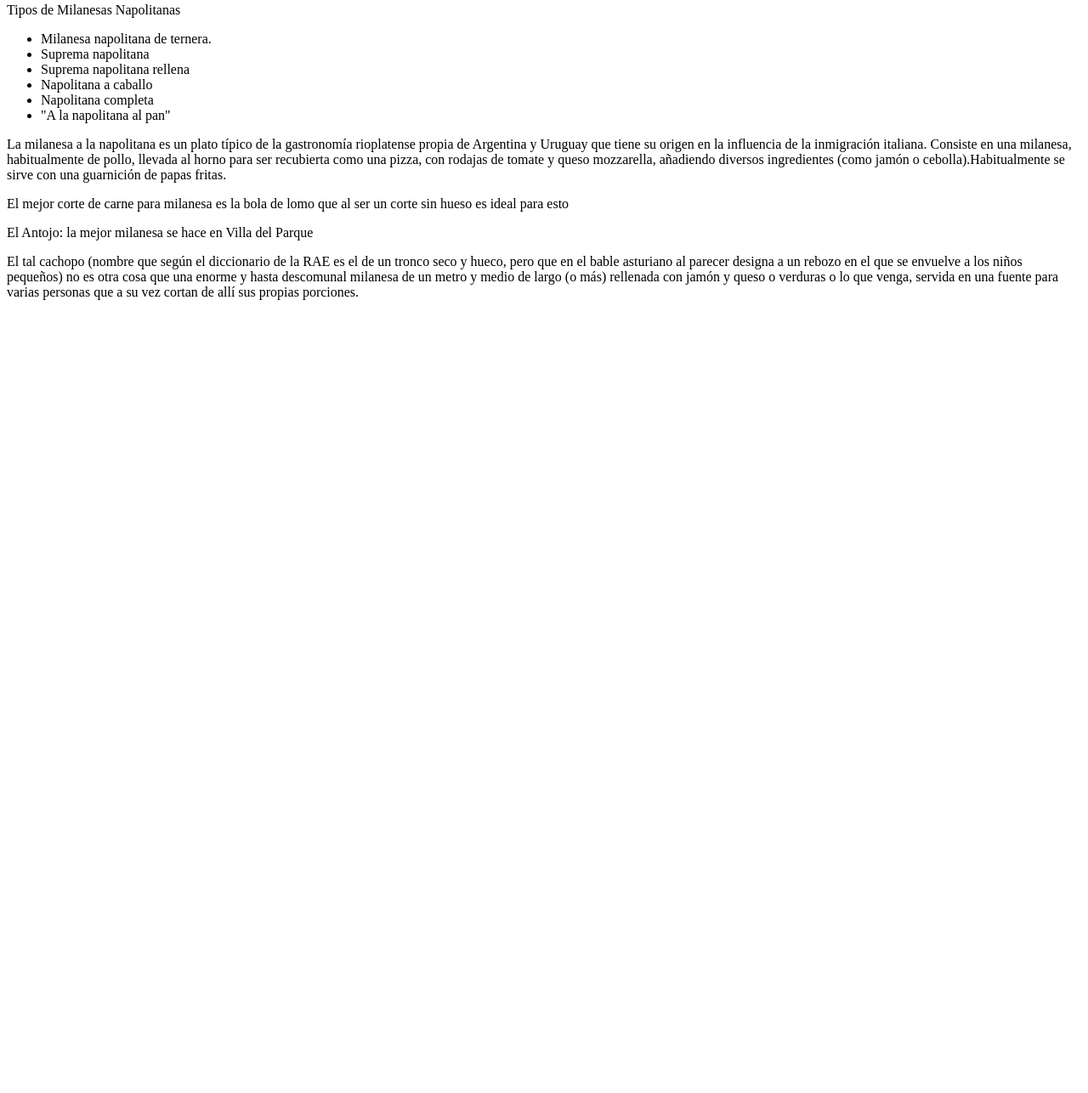
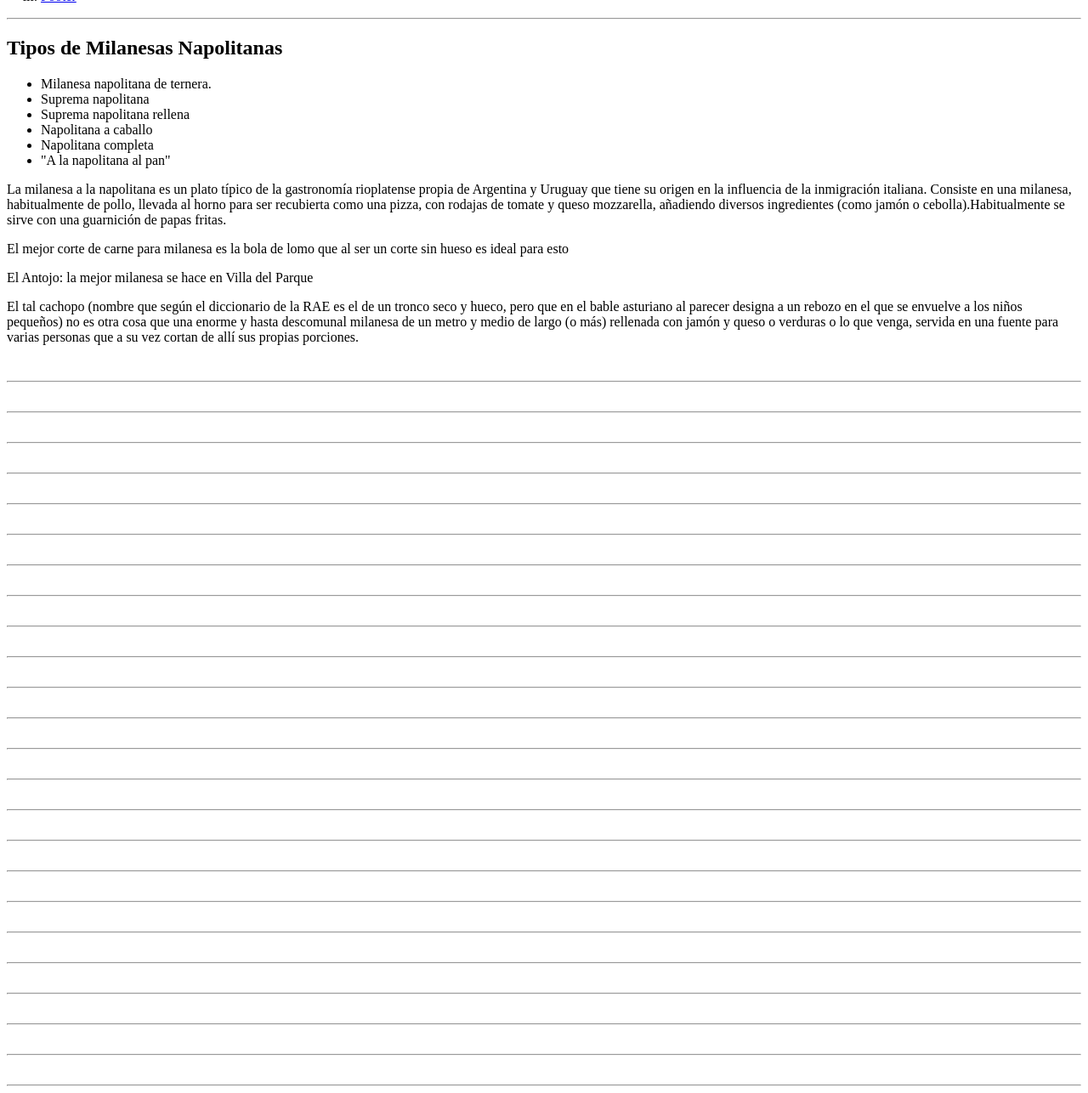
Before and after one commit to JoeL2481/HTMLCurso, a plain HTML site: page Clase 3/menu.html in a window 1280 px wide. Shown: the part 286-1572 px from the top of the page at 85% size. Before the commit the page ends 800 px from the top, so only its background shows below. Drawn offline with Linux system fonts and the light colour scheme.

Commit message:
Update menu.html

```diff
--- a/Clase 3/menu.html
+++ b/Clase 3/menu.html
@@ -12,14 +12,16 @@
 </head>
 <body>
     <header>
-        <img src="./milanga.jpg" alt="milanesa" width="22%">
-        <ol>
+        <img src="./milanga.jpg" title="Milanesa napolitana" alt="milanesa" width="22%">
+        <ol type="i">
             <li>Home</li>
             <li><a href="https://es.wikipedia.org/wiki/Milanesa_napolitana" target="_blank">Napolitana?</a></li>
+            <li><a href="#pie">Footer</a></li>
         </ol>
     </header>
+    <hr>
     <nav>
-        Tipos de Milanesas Napolitanas
+        <h1>Tipos de Milanesas Napolitanas</h1>
         <ul>
             <li>Milanesa napolitana de ternera.</li>
             <li>Suprema napolitana</li>
@@ -45,6 +47,54 @@
             <p>El tal cachopo (nombre que según el diccionario de la RAE es el de un tronco seco y hueco, pero que en el bable asturiano al parecer designa a un rebozo en el que se envuelve a los niños pequeños) no es otra cosa que una enorme y hasta descomunal milanesa de un metro y medio de largo (o más) rellenada con jamón y queso o verduras o lo que venga, servida en una fuente para varias personas que a su vez cortan de allí sus propias porciones.</p>
         </section>
     </article>
-    <footer></footer>
+    <br>
+    <hr>
+    <br>
+    <hr>
+    <br>
+    <hr>
+    <br>
+    <hr>
+    <br>
+    <hr>
+    <br>
+    <hr>
+    <br>
+    <hr>
+    <br>
+    <hr>
+    <br>
+    <hr>
+    <br>
+    <hr>
+    <br>
+    <hr>
+    <br>
+    <hr>
+    <br>
+    <hr>
+    <br>
+    <hr>
+    <br>
+    <hr>
+    <br>
+    <hr>
+    <br>
+    <hr>
+    <br>
+    <hr>
+    <br>
+    <hr>
+    <br>
+    <hr>
+    <br>
+    <hr>
+    <br>
+    <hr>
+    <br>
+    <hr>
+    <br>
+    <hr>
+    <footer id="pie"></footer>
 </body>
 </html>
```
